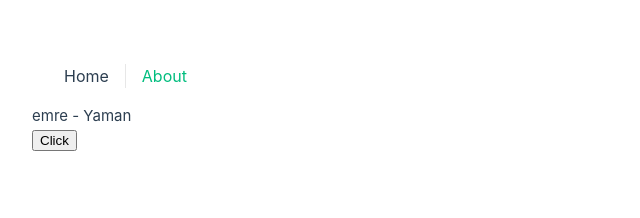
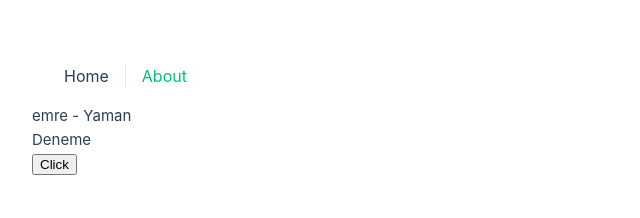
Before and after one commit to EmreYamanYazilim/vue, a Vue app in the folder btk/Composition-Api/: page / in a window 1280 px wide. Shown: the top 218 px of the page, without its empty margins (0-640 px from the left). Built offline with nearby package versions, Linux system fonts and the light colour scheme.

Commit message:
Ref template

```diff
--- a/btk/Composition-Api/src/views/HomeView.vue
+++ b/btk/Composition-Api/src/views/HomeView.vue
@@ -1,13 +1,14 @@
 <template>
 <div>
   <p>{{ name }} - {{ surname }}</p>
-  <button @click="clicked">Click</button>
+  <p ref="info">Deneme</p>  <!-- bize p tagıyla beraber deneme yazsının getirir -->
+  <button @click="clicked" ref="info">Click</button> <!-- btn ile alakalı olan eventleri özellikleri bana getirir -->
 
 </div>
 </template>
 
 <script>
-import { onMounted } from 'vue';
+import { ref } from 'vue';
 
 export default {
   name: "HomeView",
@@ -17,9 +18,11 @@ export default {
     let surname = "Yaman";
     // aynı şekilde bir methodda kullanabilioruz  const olarak methodu belirleyerek
     const clicked = () => {
-      console.log("clicked");
+      console.log(info, info.value);
+      // info ile  bana bir obje döndürüyor  obje içinde direk null olduğunuda görebiliriz  info value direk null döndürüyor
     }
-    return{name,surname,clicked} //  constun altında olacak   değişkenlerimöizi burdan alarak yukarıda gösterebiliyoruz
+    const info = ref(null)// varsayılan boş olarak belirkedim
+    return{name,surname,clicked,info} //  constun altında olacak   değişkenlerimöizi burdan alarak yukarıda gösterebiliyoruz
 // data return yerine setup içinde değişkenlerimizi belirterek kullanabiliyoruz
   }
 }
```
